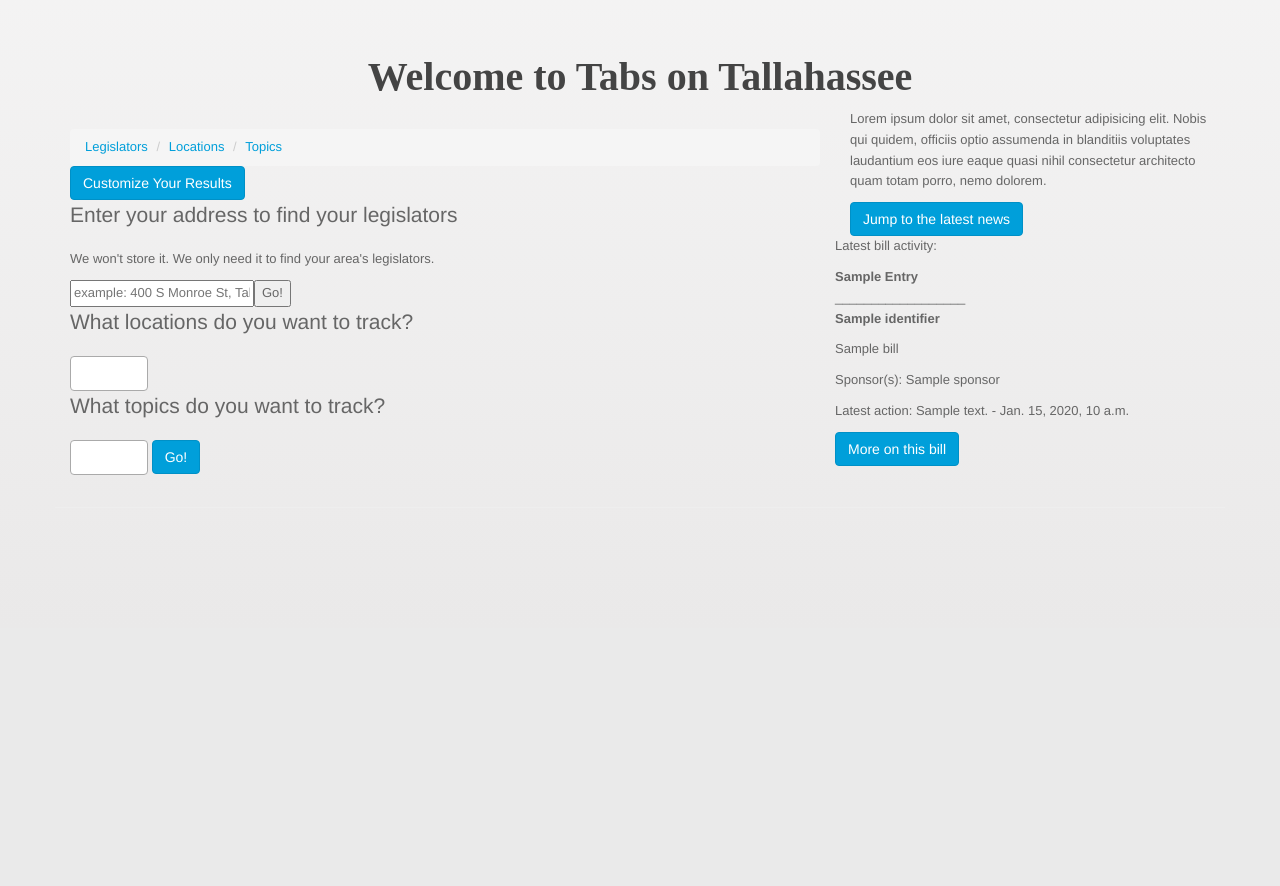
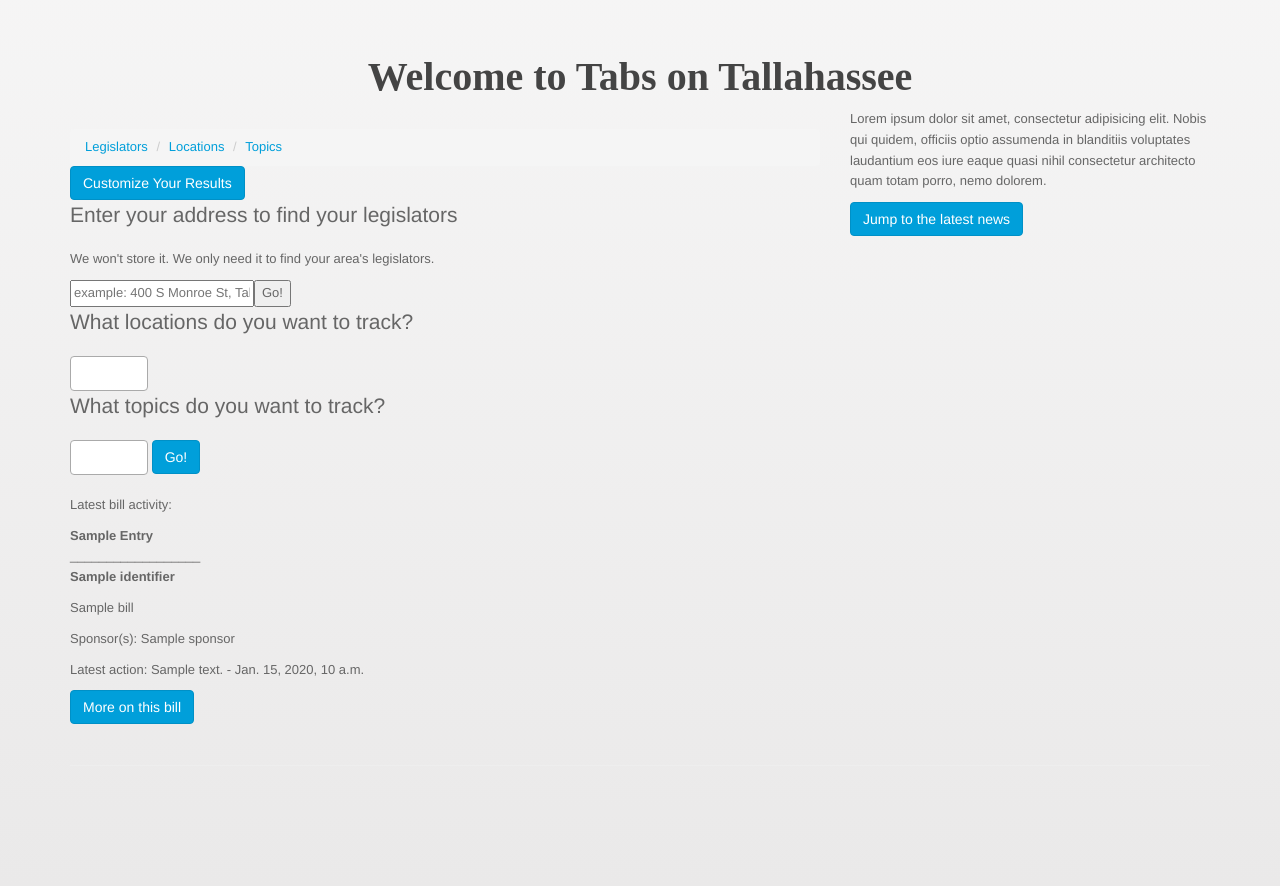
Before and after one commit to OrlandoSentinel/TabsOnTallahassee, a Django app: template templates/bills/latest_actions.html in a window 1280 px wide. Shown: the part 747-1633 px from the top of the page. Before the commit the page ends 1222 px from the top, so only its background shows below. Run offline with Django 3.2, Linux system fonts and the light colour scheme; the template is opened without the code that fills it: most values are stand-ins (such as "Sample title", 1, 10 or a date in 2020); some libraries are stand-ins or nearby versions.

Commit message:
Fix alignment of bills, always include title

```diff
--- a/templates/bills/latest_actions.html
+++ b/templates/bills/latest_actions.html
@@ -31,9 +31,8 @@ $(document).ready(function() {
 
 {% block content %}
 
+<h2 class="text-center intro">Welcome to Tabs on Tallahassee</h2>
 {% if user.is_anonymous %}
-
-<h2 class="text-center intro">Welcome to Tabs on Tallahassee</h2>
 <div class="col-sm-8">
     {% include "bills/bill_selection_form.html" %}
 </div>
@@ -50,6 +49,7 @@ $(document).ready(function() {
 <hr/>
 
 {% if bills_by_selected_filter %}
+<div class="col-sm-12">
     {% for entry in bills_by_selected_filter %}
         <div>
             <p>Latest bill activity:</p>
@@ -90,6 +90,7 @@ $(document).ready(function() {
             <p class="lead">No Preferences selected</p>
         </div>
     {% endif %}
+</div>
 {% endif %}
 
 {% endblock %}
```
